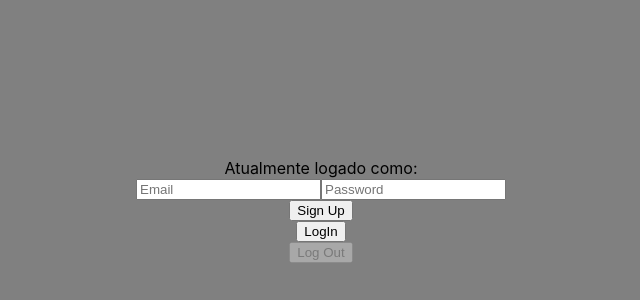
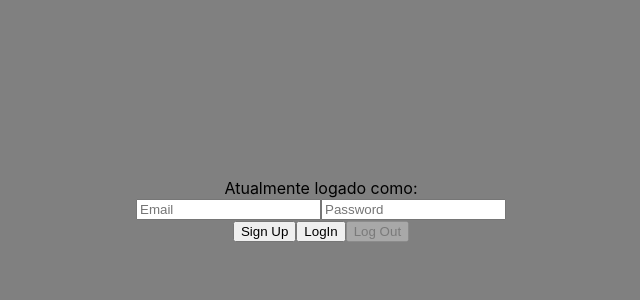
Before and after one commit to luizfelper/AuthUserEmailAndPass, a React (Create React App) app: page / in a window 1280 px wide. Shown: the part 190-490 px from the top of the page, without its empty margins (319-959 px from the left). Built offline with nearby package versions, Linux system fonts and the light colour scheme; no server answers.

Commit message:
Estilização básica

```diff
--- a/src/App.js
+++ b/src/App.js
@@ -42,19 +42,22 @@ function App() {
 
     return (
       <div className="App">
-
         <div>
           Atualmente logado como: {currentUser?.email}
         </div>
 
         <div className="Principal">
-          <input ref={emailRef} placeholder="Email"></input>
-          <input ref={passwordRef} type="password" placeholder="Password"></input>
+          <div className="Form">
+            <input ref={emailRef} placeholder="Email"></input>
+            <input ref={passwordRef} type="password" placeholder="Password"></input>
+          </div>
         </div>
 
-        <button disabled={loading || currentUser != null} onClick={handleSignup}>Sign Up</button>
-        <button disabled={loading || currentUser != null} onClick={handleLogin}>LogIn</button>
-        <button  disabled={loading || !currentUser } onClick={handleLogout}>Log Out</button>
+      <div className="butoes">
+          <button disabled={loading || currentUser != null} onClick={handleSignup}>Sign Up</button>
+          <button disabled={loading || currentUser != null} onClick={handleLogin}>LogIn</button>
+          <button  disabled={loading || !currentUser } onClick={handleLogout}>Log Out</button>
+      </div>
       </div>
     );
   }
```
